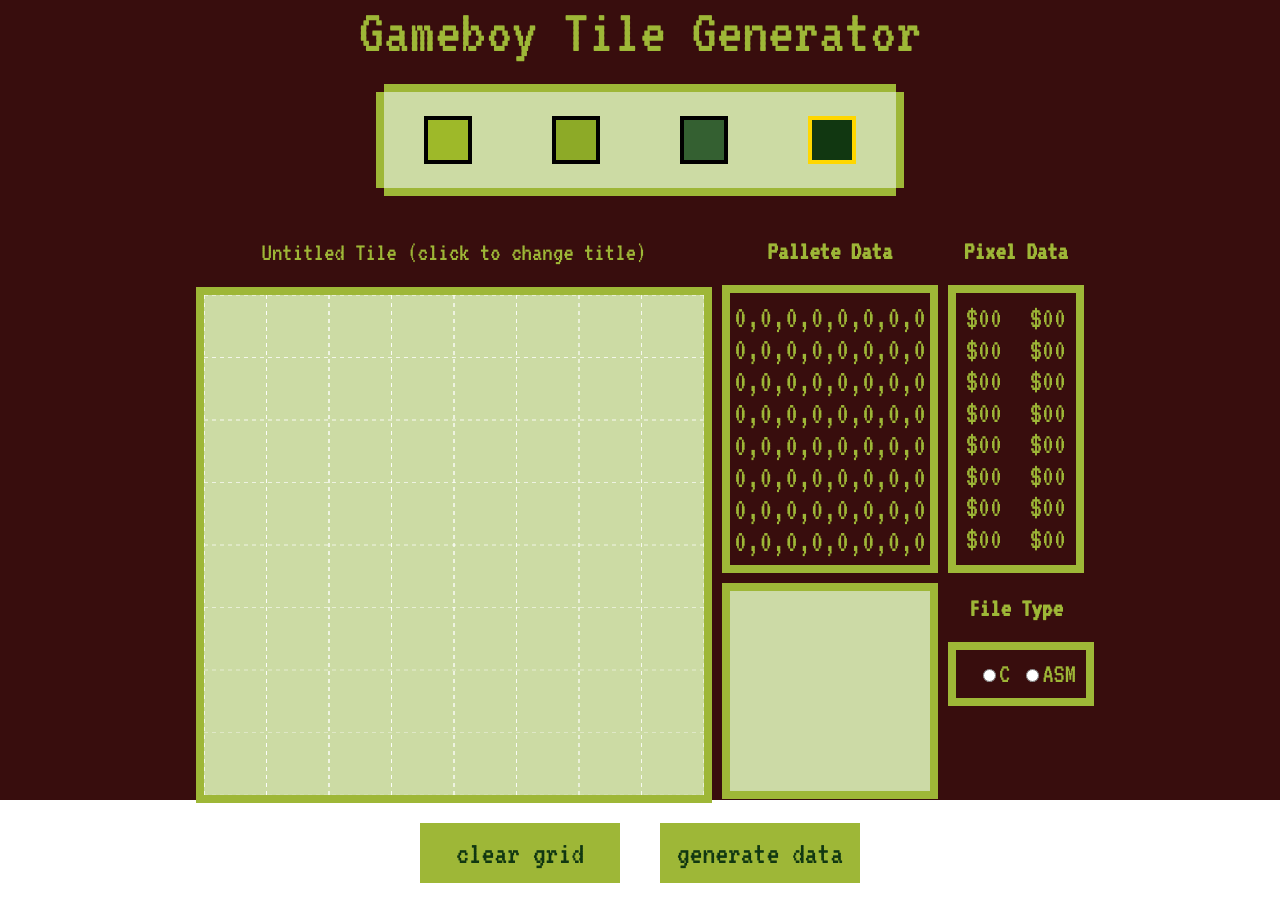
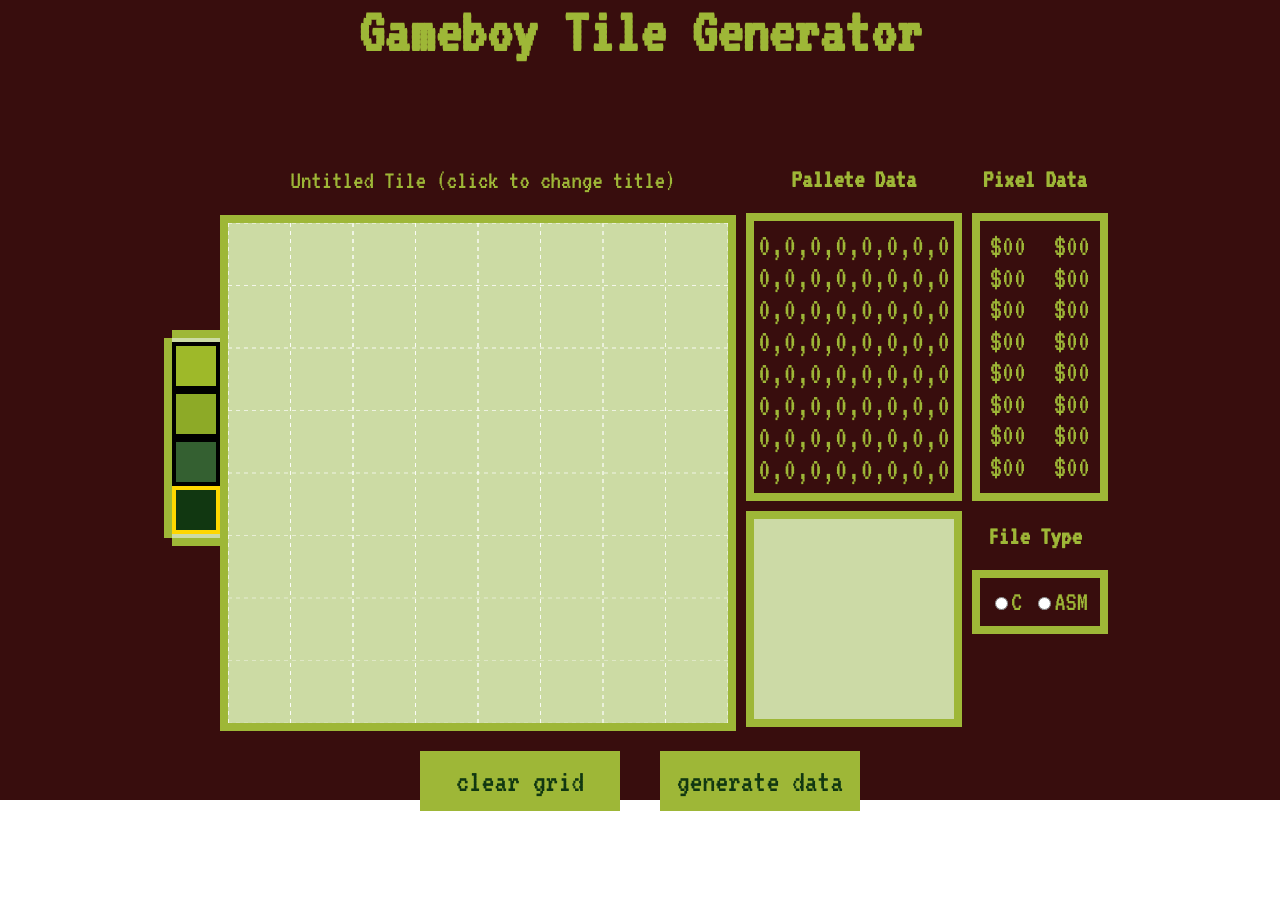
Before and after one commit to spkelly/gb-pallete, a Vue app: page / in a window 1280 px wide. After the commit the page ends 831 px from the top, so only its background shows below. Built offline with nearby package versions, Linux system fonts and the light colour scheme.

Commit message:
minor styling changes

```diff
--- a/src/App.vue
+++ b/src/App.vue
@@ -1,8 +1,11 @@
 <template>
   <div id="app">
-    Gameboy Tile Generator
-    <colorPallete />
+    <header id="header">
+      <h1 class="heading__primary">Gameboy Tile Generator</h1>
+    </header>
+
     <div class="flex-row">
+       <colorPallete />
       <TileCanvas  v-on:canvaschange="handleCanvasChange" />
       <TileOutput :tileData="$store.state.pixelMatrix" />
       <DataOutput />
@@ -68,10 +71,18 @@ export default {
 
 <style>
 
-.file__controls{
-  margin-left: 12px;
+.heading__primary{
+  margin:0;
+  font-size: 64px;
+}
+.heading__sub{
+  font-size:12px;
+}
+#header{
+  margin-bottom: 80px;
 }
 #app {
+  min-width: 960px;
   position: absolute;
   text-align: center;
   bottom: 0px;
@@ -126,6 +137,7 @@ export default {
 .flex-row {
   display: flex;
   justify-content: center;
+
 }
 
 
--- a/src/components/ColorPallete.vue
+++ b/src/components/ColorPallete.vue
@@ -48,26 +48,27 @@
   .active{border-color: gold !important;}
 
   #pallete {
-  padding: 24px 0;
-  justify-content: space-around;
   position: relative;
+
+  align-self: center;
+  height: 200px;
   display: flex;
-  margin: 20px auto;
-  width: 512px;
+  justify-content: center;
+  flex-direction: column;
   border-top: 8px solid #9eb737;
   border-bottom: 8px solid #9eb737;
   background-color: #ccdba4;
 }
 
 .pallete__color {
+  cursor: pointer;
   width: 40px;
   height: 40px;
   border: 4px solid black;
   background-color: black;
 }
 
-#pallete:before,
-#pallete:after {
+#pallete:before {
   content: '';
   top: 0;
   width: 8px;
@@ -80,8 +81,5 @@
   left: -8px;
 }
 
-#pallete:after {
-  right: -8px;
-}
 
 </style>
--- a/src/components/TileCanvas.vue
+++ b/src/components/TileCanvas.vue
@@ -96,7 +96,7 @@
     cursor: pointer;
     height: 500px;
     border: 8px solid #9eb737;
-    margin: 0 10px;
+    margin-right:10px;
     position:relative;
   }
   #can {
```
